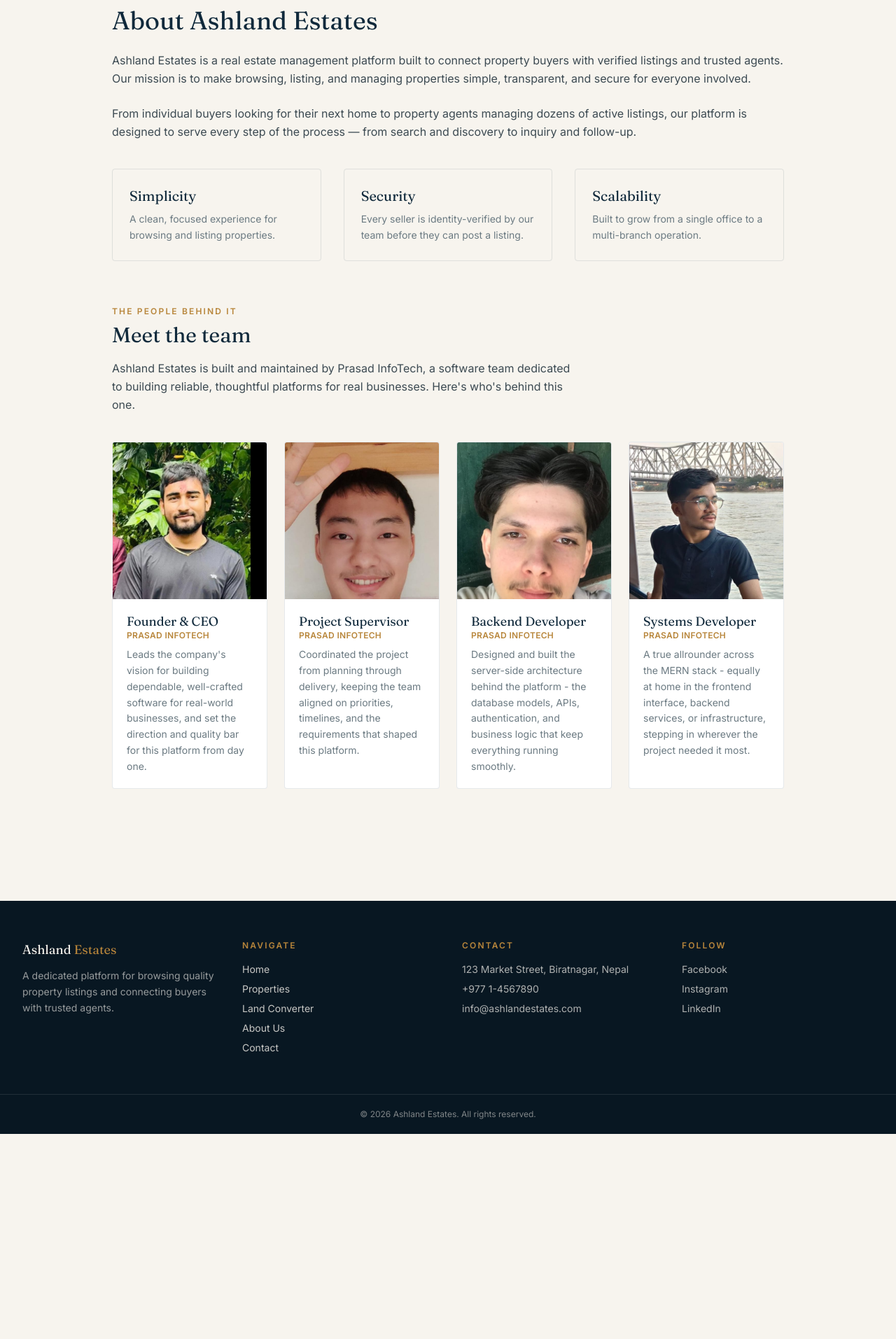
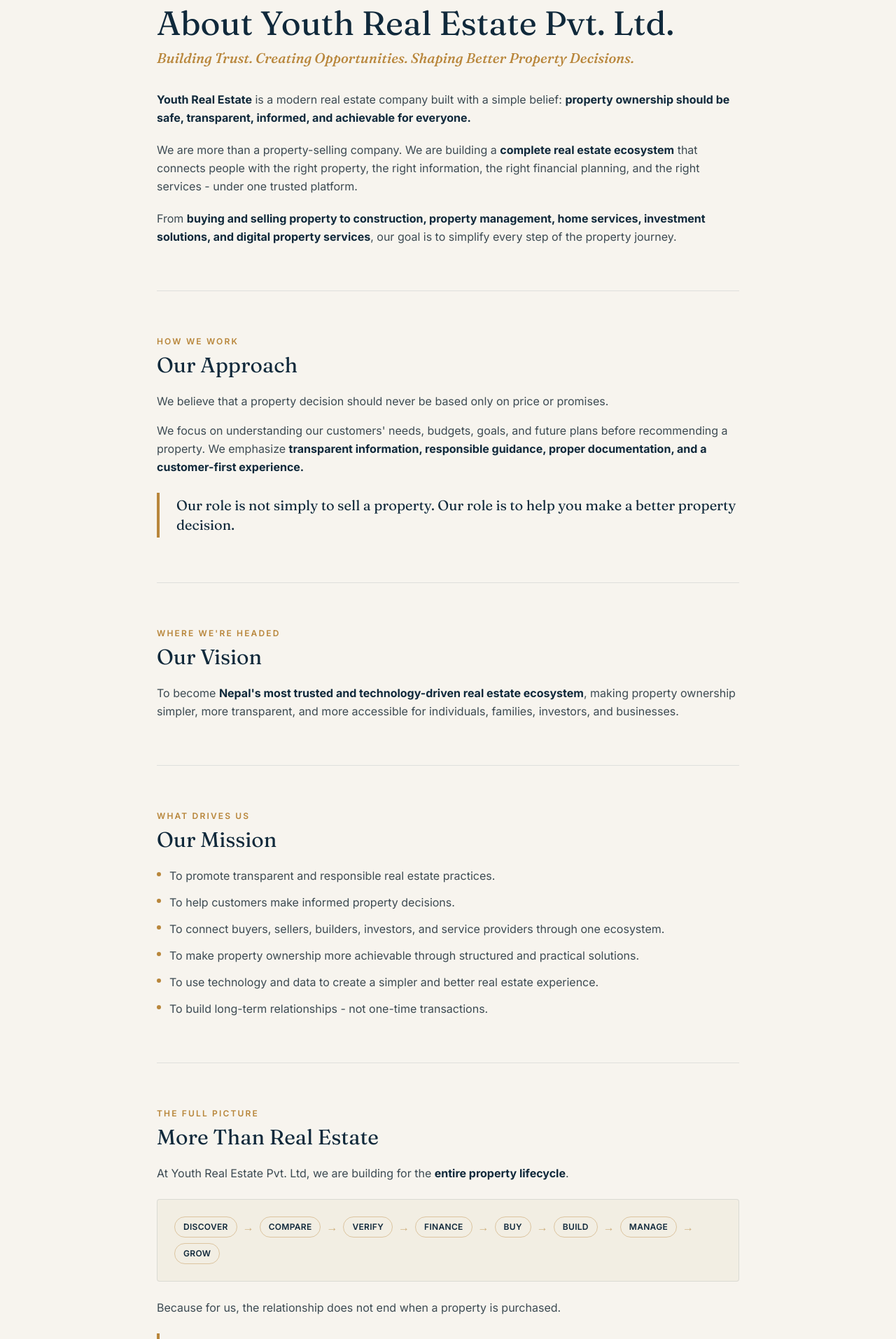
Before and after one commit to Shivkoirala1/Real-Estate-Project, a React (Vite) app in the folder realestate-mern/frontend/: page /about in a window 1280 px wide. Shown: the part 143-2056 px from the top of the page at 70% size. Before the commit the page ends 1763 px from the top, so only its background shows below. Built offline with nearby package versions, Linux system fonts and the light colour scheme.

Commit message:
Updated About us.jsx with the detail of client

```diff
--- a/realestate-mern/frontend/src/pages/About.jsx
+++ b/realestate-mern/frontend/src/pages/About.jsx
@@ -1,81 +1,291 @@
 import React from 'react';
+
+const MISSION_ITEMS = [
+  'To promote transparent and responsible real estate practices.',
+  'To help customers make informed property decisions.',
+  'To connect buyers, sellers, builders, investors, and service providers through one ecosystem.',
+  'To make property ownership more achievable through structured and practical solutions.',
+  'To use technology and data to create a simpler and better real estate experience.',
+  'To build long-term relationships - not one-time transactions.',
+];
+
+const LIFECYCLE_STEPS = ['Discover', 'Compare', 'Verify', 'Finance', 'Buy', 'Build', 'Manage', 'Grow'];
+
+const REWARDS_LEVEL_STEPS = ['Explore', 'Earn XP', 'Level Up', 'Earn YC', 'Unlock Benefits'];
+
+const PROMISE_LINES = ['Every property.', 'Every customer.', 'Every transaction.', 'Every relationship.'];
+
+const REWARD_CARDS = [
+  {
+    title: 'XP',
+    subtitle: 'Experience Points',
+    body: 'Earn XP by engaging with the Youth Real Estate ecosystem - exploring properties, completing activities, referring others, and interacting with our services. XP helps you grow your level and unlock new benefits.',
+  },
+  {
+    title: 'YC',
+    subtitle: 'Youth Coin',
+    body: 'YC Coin is our customer rewards system. Members can earn YC Coins through eligible activities and use them for selected discounts, rewards, and benefits across the Youth Real Estate ecosystem.',
+  },
+  {
+    title: 'LVL',
+    subtitle: 'Level System',
+    body: 'As your XP increases, your Youth Level increases. Higher levels can unlock exclusive rewards, privileges, offers, and community benefits.',
+  },
+];
+
+// A small, tasteful stand-in for a headshot when no photo is available yet -
+// initials on a solid navy circle, in the site's own display typeface.
+const InitialsAvatar = ({ initials }) => (
+  <div className="w-20 h-20 rounded-full bg-navy text-ivory flex items-center justify-center font-display text-2xl flex-shrink-0">
+    {initials}
+  </div>
+);
+
+const FlowSteps = ({ steps }) => (
+  <div className="flex flex-wrap items-center gap-2">
+    {steps.map((step, i) => (
+      <React.Fragment key={step}>
+        <span className="text-xs font-semibold uppercase tracking-wide text-navy border border-brass/40 rounded-full px-3 py-1.5 whitespace-nowrap">
+          {step}
+        </span>
+        {i < steps.length - 1 && <span className="text-brass/60">&rarr;</span>}
+      </React.Fragment>
+    ))}
+  </div>
+);
+
+const SectionHeading = ({ eyebrow, title }) => (
+  <>
+    {eyebrow && <p className="eyebrow mb-2">{eyebrow}</p>}
+    <h2 className="text-2xl md:text-3xl mb-5">{title}</h2>
+  </>
+);
+
+const PullQuote = ({ children }) => (
+  <blockquote className="border-l-4 border-brass pl-5 md:pl-6 py-1 my-6 text-lg md:text-xl font-display text-navy leading-snug">
+    {children}
+  </blockquote>
+);
 
 const About = () => {
   return (
-    <div className="max-w-5xl mx-auto px-5 md:px-8 py-16">
+    <div className="max-w-4xl mx-auto px-5 md:px-8 py-16">
+      {/* Header */}
       <p className="eyebrow mb-2">Our story</p>
-      <h1 className="text-4xl mb-6">About Ashland Estates</h1>
-      <p className="text-slate-ink leading-relaxed mb-6">
-        Ashland Estates is a real estate management platform built to connect property buyers with verified
-        listings and trusted agents. Our mission is to make browsing, listing, and managing properties simple,
-        transparent, and secure for everyone involved.
+      <h1 className="text-4xl md:text-5xl mb-3">About Youth Real Estate Pvt. Ltd.</h1>
+      <p className="text-brass font-display text-lg md:text-xl italic mb-8">
+        Building Trust. Creating Opportunities. Shaping Better Property Decisions.
       </p>
-      <p className="text-slate-ink leading-relaxed mb-10">
-        From individual buyers looking for their next home to property agents managing dozens of active
-        listings, our platform is designed to serve every step of the process — from search and discovery to
-        inquiry and follow-up.
+
+      <p className="text-slate-ink leading-relaxed mb-5">
+        <strong className="text-navy">Youth Real Estate</strong> is a modern real estate company built with a
+        simple belief: <strong className="text-navy">property ownership should be safe, transparent, informed,
+        and achievable for everyone.</strong>
       </p>
-      <div className="grid grid-cols-1 md:grid-cols-3 gap-8 mb-16">
-        {[
-          ['Simplicity', 'A clean, focused experience for browsing and listing properties.'],
-          ['Security', 'Every seller is identity-verified by our team before they can post a listing.'],
-          ['Scalability', 'Built to grow from a single office to a multi-branch operation.'],
-        ].map(([title, desc]) => (
-          <div key={title} className="border border-navy/10 rounded-sm p-6">
-            <p className="font-display text-xl mb-2">{title}</p>
-            <p className="text-sm text-slate-muted leading-relaxed">{desc}</p>
-          </div>
-        ))}
-      </div>
+      <p className="text-slate-ink leading-relaxed mb-5">
+        We are more than a property-selling company. We are building a{' '}
+        <strong className="text-navy">complete real estate ecosystem</strong> that connects people with the right
+        property, the right information, the right financial planning, and the right services - under one
+        trusted platform.
+      </p>
+      <p className="text-slate-ink leading-relaxed mb-16">
+        From <strong className="text-navy">buying and selling property to construction, property management,
+        home services, investment solutions, and digital property services</strong>, our goal is to simplify
+        every step of the property journey.
+      </p>
 
-      {/* Meet the team */}
-      <div>
-        <p className="eyebrow mb-2">The people behind it</p>
-        <h2 className="text-3xl mb-4">Meet the team</h2>
-        <p className="text-slate-ink leading-relaxed mb-10 max-w-2xl">
-          Ashland Estates is built and maintained by Prasad InfoTech, a software team dedicated to building
-          reliable, thoughtful platforms for real businesses. Here's who's behind this one.
+      {/* Our Approach */}
+      <section className="mb-16 pt-16 border-t border-navy/10">
+        <SectionHeading eyebrow="How we work" title="Our Approach" />
+        <p className="text-slate-ink leading-relaxed mb-4">
+          We believe that a property decision should never be based only on price or promises.
         </p>
+        <p className="text-slate-ink leading-relaxed">
+          We focus on understanding our customers' needs, budgets, goals, and future plans before recommending a
+          property. We emphasize <strong className="text-navy">transparent information, responsible guidance,
+          proper documentation, and a customer-first experience.</strong>
+        </p>
+        <PullQuote>Our role is not simply to sell a property. Our role is to help you make a better property decision.</PullQuote>
+      </section>
 
-        <div className="grid grid-cols-1 sm:grid-cols-2 lg:grid-cols-4 gap-6">
-          {[
-            {
-              image: '/images/team/ceo-prasad.jpg',
-              role: 'Founder & CEO',
-              org: 'Prasad InfoTech',
-              bio: "Leads the company's vision for building dependable, well-crafted software for real-world businesses, and set the direction and quality bar for this platform from day one.",
-            },
-            {
-              image: '/images/team/supervisor.jpg',
-              role: 'Project Supervisor',
-              org: 'Prasad InfoTech',
-              bio: 'Coordinated the project from planning through delivery, keeping the team aligned on priorities, timelines, and the requirements that shaped this platform.',
-            },
-            {
-              image: '/images/team/backend-developer.jpg',
-              role: 'Backend Developer',
-              org: 'Prasad InfoTech',
-              bio: 'Designed and built the server-side architecture behind the platform - the database models, APIs, authentication, and business logic that keep everything running smoothly.',
-            },
-            {
-              image: '/images/team/fullstack-developer.jpg',
-              role: 'Systems Developer',
-              org: 'PRASAD INFOTECH',
-              bio: 'A true allrounder across the MERN stack - equally at home in the frontend interface, backend services, or infrastructure, stepping in wherever the project needed it most.',
-            },
+      {/* Our Vision */}
+      <section className="mb-16 pt-16 border-t border-navy/10">
+        <SectionHeading eyebrow="Where we're headed" title="Our Vision" />
+        <p className="text-slate-ink leading-relaxed">
+          To become <strong className="text-navy">Nepal's most trusted and technology-driven real estate
+          ecosystem</strong>, making property ownership simpler, more transparent, and more accessible for
+          individuals, families, investors, and businesses.
+        </p>
+      </section>
 
-          ].map((member) => (
-            <div key={member.role} className="border border-navy/10 rounded-sm overflow-hidden bg-white">
-              <img src={member.image} alt={member.role} className="w-full h-56 object-cover object-top" />
-              <div className="p-5">
-                <p className="font-display text-lg leading-snug">{member.role}</p>
-                <p className="text-xs font-semibold uppercase tracking-wide text-brass mb-2">{member.org}</p>
-                <p className="text-sm text-slate-muted leading-relaxed">{member.bio}</p>
+      {/* Our Mission */}
+      <section className="mb-16 pt-16 border-t border-navy/10">
+        <SectionHeading eyebrow="What drives us" title="Our Mission" />
+        <ul className="space-y-3">
+          {MISSION_ITEMS.map((item) => (
+            <li key={item} className="flex items-start gap-3 text-slate-ink leading-relaxed">
+              <span className="mt-2 w-1.5 h-1.5 rounded-full bg-brass flex-shrink-0" />
+              <span>{item}</span>
+            </li>
+          ))}
+        </ul>
+      </section>
+
+      {/* More Than Real Estate */}
+      <section className="mb-16 pt-16 border-t border-navy/10">
+        <SectionHeading eyebrow="The full picture" title="More Than Real Estate" />
+        <p className="text-slate-ink leading-relaxed mb-6">
+          At Youth Real Estate Pvt. Ltd, we are building for the <strong className="text-navy">entire property
+          lifecycle</strong>.
+        </p>
+        <div className="bg-parchment/60 border border-navy/10 rounded-sm p-6 mb-6">
+          <FlowSteps steps={LIFECYCLE_STEPS} />
+        </div>
+        <p className="text-slate-ink leading-relaxed">
+          Because for us, the relationship does not end when a property is purchased.
+        </p>
+        <PullQuote>It begins there.</PullQuote>
+      </section>
+
+      {/* Our Promise */}
+      <section className="mb-16 pt-16 border-t border-navy/10">
+        <SectionHeading eyebrow="What we stand for" title="Our Promise" />
+        <p className="text-slate-ink leading-relaxed mb-6">
+          We are committed to building our business around{' '}
+          <strong className="text-navy">Trust, Transparency, Responsibility, Innovation, and Customer
+          Success.</strong>
+        </p>
+        <div className="flex flex-wrap gap-x-8 gap-y-1 mb-6">
+          {PROMISE_LINES.map((line) => (
+            <p key={line} className="font-display text-lg text-navy">{line}</p>
+          ))}
+        </div>
+        <p className="text-brass font-display text-xl italic">We believe in doing real estate differently.</p>
+      </section>
+
+      {/* Youth Rewards & Level System */}
+      <section className="mb-16 pt-16 border-t border-navy/10">
+        <SectionHeading eyebrow="Member benefits" title="Youth Rewards & Level System" />
+        <div className="grid grid-cols-1 sm:grid-cols-3 gap-5 mb-8">
+          {REWARD_CARDS.map((card) => (
+            <div key={card.title} className="border border-navy/10 rounded-sm p-6">
+              <div className="w-11 h-11 rounded-full bg-navy text-ivory flex items-center justify-center font-display text-sm mb-4">
+                {card.title}
               </div>
+              <p className="font-display text-lg mb-2">{card.subtitle}</p>
+              <p className="text-sm text-slate-muted leading-relaxed">{card.body}</p>
             </div>
           ))}
         </div>
-      </div>
+        <div className="bg-parchment/60 border border-navy/10 rounded-sm p-6">
+          <FlowSteps steps={REWARDS_LEVEL_STEPS} />
+        </div>
+      </section>
+
+      {/* Leadership */}
+      <section className="pt-16 border-t border-navy/10">
+        <p className="eyebrow mb-2">The people behind it</p>
+        <h2 className="text-3xl mb-10">Leadership</h2>
+
+        <div className="space-y-10">
+          {/* Yam Kumar Karki */}
+          <div className="bg-white border border-navy/10 rounded-sm p-6 md:p-8">
+            <div className="flex items-start gap-5 mb-6">
+              <InitialsAvatar initials="YK" />
+              <div>
+                <h3 className="text-2xl mb-1">Yam Kumar Karki</h3>
+                <p className="text-xs font-semibold uppercase tracking-wide text-brass">
+                  Founder &amp; CEO | Real Estate Entrepreneur
+                </p>
+              </div>
+            </div>
+
+            <div className="space-y-4 text-slate-ink leading-relaxed">
+              <p>
+                Pawan Karki is the Founder &amp; CEO of <strong className="text-navy">Youth Real Estate Pvt.
+                Ltd.</strong>, a growing real estate venture focused on building a more trusted, transparent, and
+                customer-focused property ecosystem in Nepal.
+              </p>
+              <p>
+                With a strong interest in real estate, construction, property development, and entrepreneurship,
+                Pawan is working to bring a more modern approach to the traditional real estate industry.
+              </p>
+              <p>
+                His vision goes beyond buying and selling properties. He aims to create an ecosystem where people
+                can discover property opportunities, receive professional guidance, access property-related
+                services, and make important real estate decisions with greater confidence.
+              </p>
+              <p>
+                As an entrepreneur, he is particularly focused on creating opportunities for young people and
+                middle-income families to participate in real estate through practical, transparent, and
+                accessible solutions.
+              </p>
+            </div>
+
+            <div className="mt-6">
+              <p className="text-xs font-semibold uppercase tracking-wide text-slate-muted mb-2">His Vision</p>
+              <PullQuote>
+                &ldquo;To make real estate more trusted, accessible, and opportunity-driven for the next
+                generation.&rdquo;
+              </PullQuote>
+            </div>
+
+            <div className="space-y-4 text-slate-ink leading-relaxed">
+              <p>
+                Pawan believes that real estate should not be built only around transactions. It should be built
+                around <strong className="text-navy">trust, relationships, transparency, and long-term
+                value.</strong>
+              </p>
+              <p>
+                Through Youth Real Estate, his long-term vision is to develop a complete real estate ecosystem
+                that connects <strong className="text-navy">buyers, sellers, investors, agents, builders,
+                homeowners, and property service providers</strong> through technology and professional services.
+              </p>
+              <p>
+                From property marketplace and construction services to property management, home services,
+                investment opportunities, and digital solutions, Pawan is working toward building a broader real
+                estate platform designed for the changing needs of Nepal's next generation.
+              </p>
+            </div>
+
+            <div className="mt-6 pt-6 border-t border-navy/10 text-sm">
+              <p className="font-semibold text-navy">Yam Kumar Karki</p>
+              <p className="font-semibold text-navy">Founder &amp; CEO</p>
+              <p className="font-semibold text-navy">Youth Real Estate Pvt. Ltd.</p>
+            </div>
+          </div>
+
+          {/* Chudaraj Basnet */}
+          <div className="bg-white border border-navy/10 rounded-sm p-6 md:p-8">
+            <div className="flex items-start gap-5 mb-6">
+              <InitialsAvatar initials="CB" />
+              <div>
+                <h3 className="text-2xl mb-1">Chudaraj Basnet</h3>
+                <p className="text-xs font-semibold uppercase tracking-wide text-brass">
+                  Developer, Investor &amp; Strategic Supporter
+                </p>
+              </div>
+            </div>
+
+            <div className="space-y-4 text-slate-ink leading-relaxed">
+              <p>
+                Chudaraj Basnet is associated with Youth Real Estate as a Developer, Investor, and Strategic
+                Supporter.
+              </p>
+              <p>
+                He contributes to the growth and development of the company by supporting its projects, business
+                opportunities, and long-term vision. His involvement represents a shared commitment to building
+                sustainable opportunities and contributing to the growth of Youth Real Estate.
+              </p>
+            </div>
+          </div>
+        </div>
+
+        <p className="text-slate-ink leading-relaxed mt-10 max-w-2xl">
+          Together, the leadership aims to combine entrepreneurship, investment, development, and innovation to
+          create a stronger and more customer-focused real estate ecosystem.
+        </p>
+      </section>
     </div>
   );
 };
```
